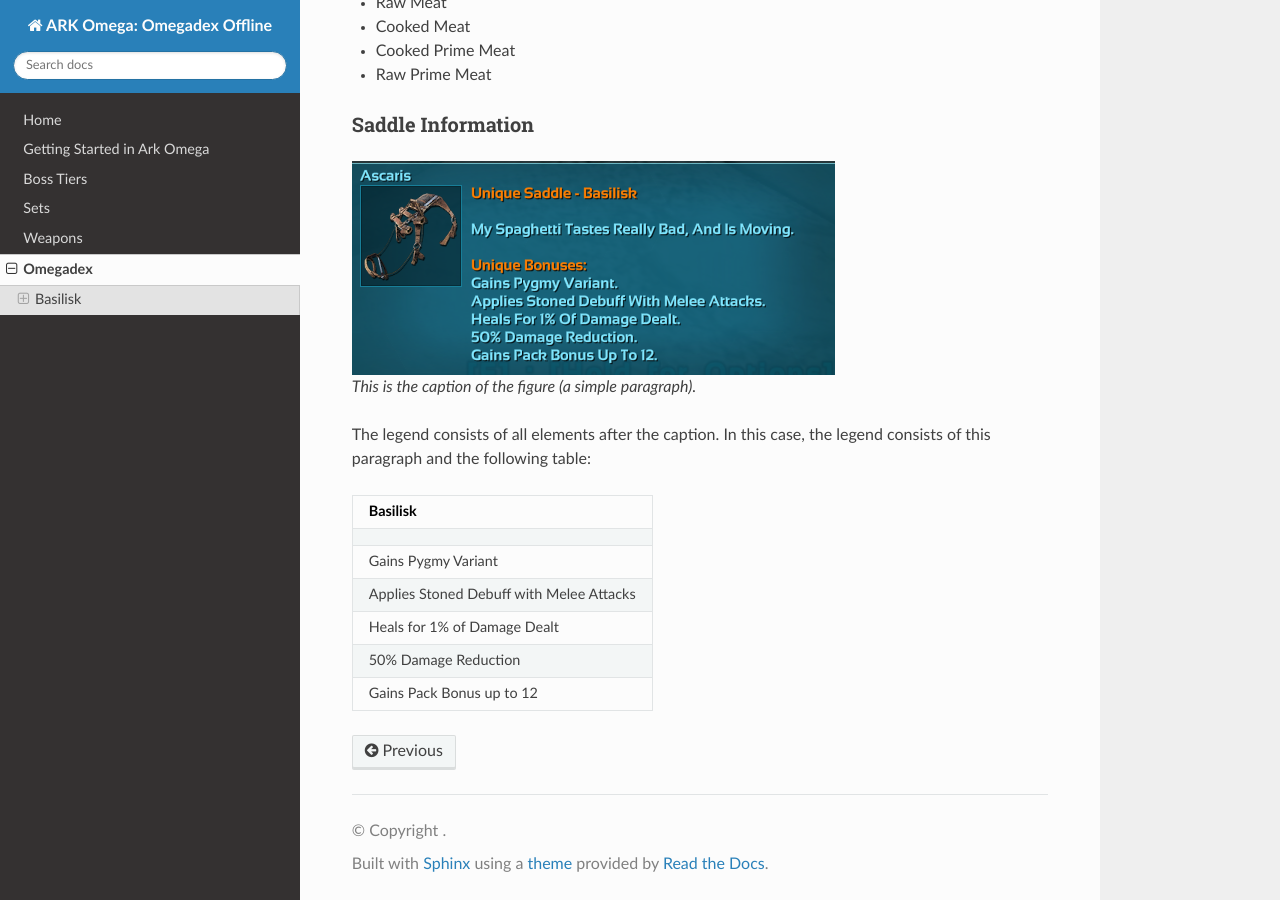
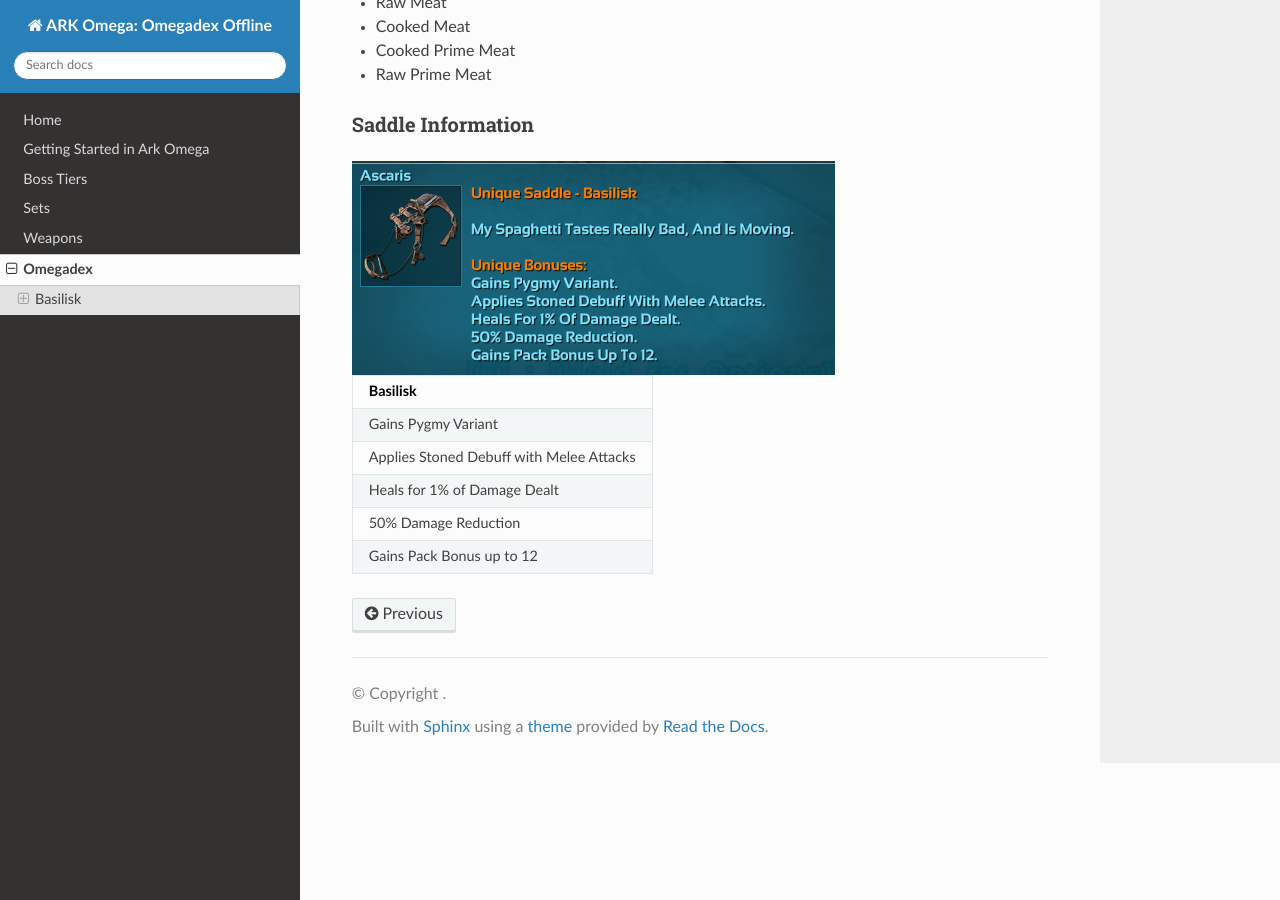
Before and after one commit to straightCrimpin/readthedocs_test, a Sphinx documentation site: the page built from docs/Omegadex.rst, in a window 1280 px wide and 900 px high, scrolled down 663 px. Built offline with Sphinx 7.4.7 and the Read the Docs theme 2.0.0, drawn with Linux system fonts in a browser that asks for light colours.

Commit message:
Update Omegadex.rst

```diff
--- a/docs/Omegadex.rst
+++ b/docs/Omegadex.rst
@@ -38,16 +38,11 @@ Saddle Information
 .. figure:: images/Saddles/basilisk.png
    :scale: 100 %
 
-   This is the caption of the figure (a simple paragraph).
-
-   The legend consists of all elements after the caption.  In this
-   case, the legend consists of this paragraph and the following
-   table:
+   ..
 
    +-----------------------------------------------+
    |                    Basilisk                   |
    +===============================================+
-   +-----------------------------------------------+
    | Gains Pygmy Variant                           |
    +-----------------------------------------------+
    | Applies Stoned Debuff with Melee Attacks      |
```
